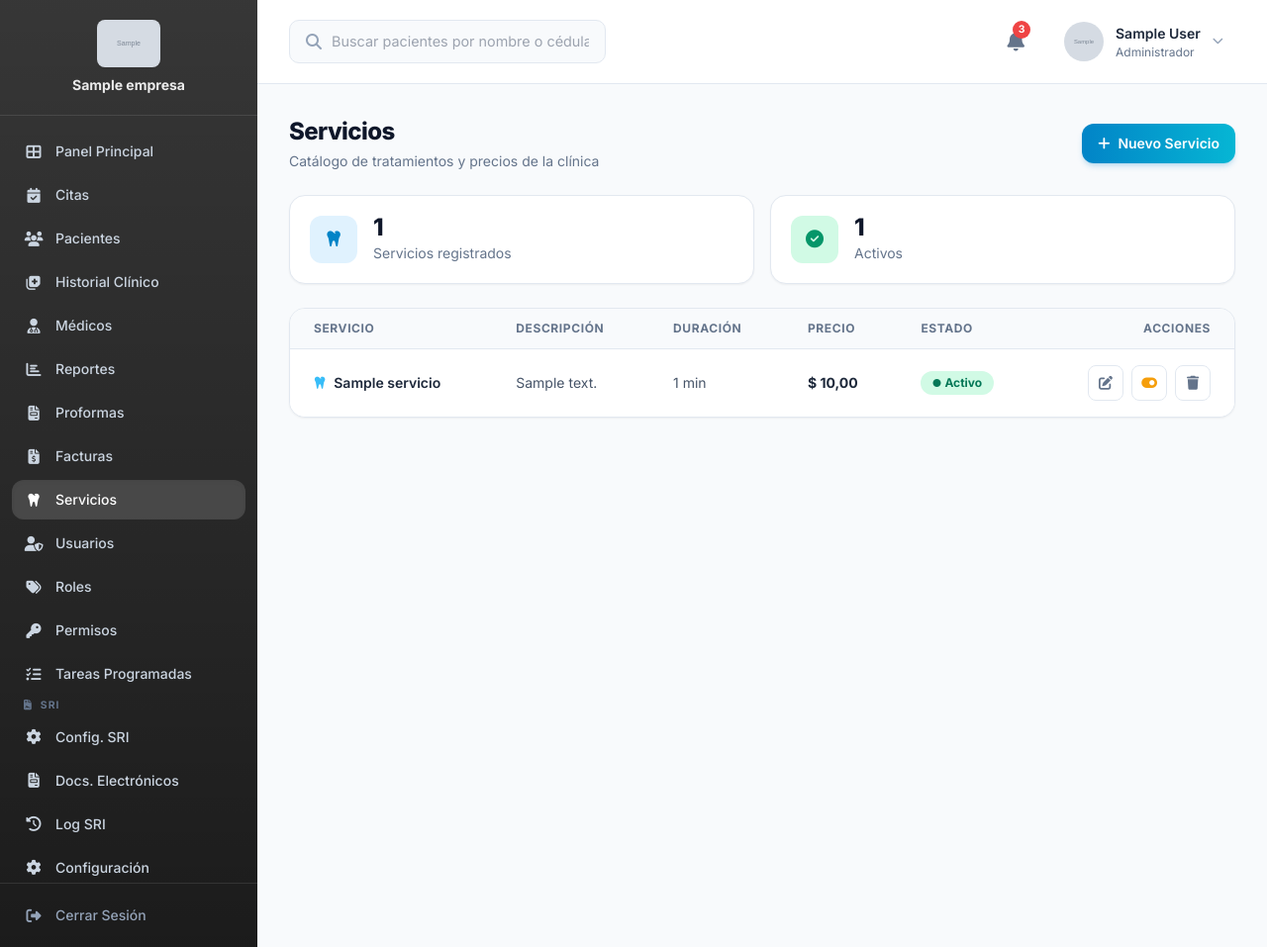
After one commit to jurdin32/OdontoSmart, a Django app: page /facturacion/servicios/ in a window 1280 px wide. The commit adds this page. Shown: the whole page at 99% size. Run offline with Django 5.2, Linux system fonts and the light colour scheme; a user stored in the database is signed in; tables that the repository leaves empty hold one stand-in row (values such as "Sample post"); grey boxes marked "Sample" are stand-in pictures; some libraries are stand-ins or nearby versions.

Commit message:
Servicios: catalogo CRUD (modelo, permisos, vistas, plantillas Tailwind y menu)

```diff
--- a/core/management/commands/seed_permisos.py
+++ b/core/management/commands/seed_permisos.py
@@ -80,6 +80,12 @@ PERMISOS = [
     ('Configuración SRI', 'sri_config', 'SRI'),
     ('Emitir comprobantes electrónicos', 'sri_emitir', 'SRI'),
     ('Consultar autorizaciones SRI', 'sri_consultar', 'SRI'),
+
+    # ====== SERVICIOS ======
+    ('Ver servicios', 'ver_servicios', 'SERVICIOS'),
+    ('Crear servicios', 'crear_servicios', 'SERVICIOS'),
+    ('Editar servicios', 'editar_servicios', 'SERVICIOS'),
+    ('Eliminar servicios', 'eliminar_servicios', 'SERVICIOS'),
 ]
 
 
--- a/core/models.py
+++ b/core/models.py
@@ -102,6 +102,7 @@ class Permiso(models.Model):
         ('TAREAS', 'Tareas Programadas'),
         ('FACTURACION', 'Facturación'),
         ('SRI', 'SRI'),
+        ('SERVICIOS', 'Servicios'),
     ]
 
     nombre = models.CharField(max_length=100, verbose_name='Nombre del permiso')
--- a/facturacion/forms.py
+++ b/facturacion/forms.py
@@ -1,5 +1,5 @@
 from django import forms
-from .models import Proforma, Factura
+from .models import Proforma, Factura, Servicio
 from pacientes.models import Paciente
 from medicos.models import Medico
 from datetime import date, timedelta
@@ -10,6 +10,41 @@ INPUT_CLASSES = (
     'text-sm text-slate-800 shadow-sm outline-none transition placeholder:text-slate-400 '
     'focus:border-sky-500 focus:ring-2 focus:ring-sky-100'
 )
+
+
+class ServicioForm(forms.ModelForm):
+    """Formulario para crear/editar servicios del catálogo."""
+
+    class Meta:
+        model = Servicio
+        fields = ['nombre', 'descripcion', 'precio', 'duracion_minutos', 'activo']
+        widgets = {
+            'nombre': forms.TextInput(attrs={
+                'class': INPUT_CLASSES, 'placeholder': 'Ej: Limpieza dental'
+            }),
+            'descripcion': forms.Textarea(attrs={
+                'class': INPUT_CLASSES,
+                'placeholder': 'Descripción del servicio (opcional)',
+                'rows': 3
+            }),
+            'precio': forms.NumberInput(attrs={
+                'class': INPUT_CLASSES, 'step': '0.01', 'min': '0',
+                'placeholder': '0.00'
+            }),
+            'duracion_minutos': forms.NumberInput(attrs={
+                'class': INPUT_CLASSES, 'min': '1', 'placeholder': '30'
+            }),
+            'activo': forms.CheckboxInput(attrs={
+                'class': 'h-4 w-4 rounded border-slate-300 accent-sky-600'
+            }),
+        }
+        labels = {
+            'nombre': 'Nombre del servicio',
+            'descripcion': 'Descripción',
+            'precio': 'Precio',
+            'duracion_minutos': 'Duración (minutos)',
+            'activo': 'Servicio activo',
+        }
 
 
 class ProformaForm(forms.ModelForm):
--- a/facturacion/urls.py
+++ b/facturacion/urls.py
@@ -19,4 +19,10 @@ urlpatterns = [
     # Print
     path('proformas/<int:proforma_id>/imprimir/', views.imprimir_proforma, name='imprimir_proforma'),
     path('facturas/<int:factura_id>/imprimir/', views.imprimir_factura, name='imprimir_factura'),
+    # Servicios (catálogo)
+    path('servicios/', views.lista_servicios, name='lista_servicios'),
+    path('servicios/registrar/', views.crear_servicio, name='crear_servicio'),
+    path('servicios/<int:servicio_id>/editar/', views.editar_servicio, name='editar_servicio'),
+    path('servicios/<int:servicio_id>/toggle/', views.toggle_servicio, name='toggle_servicio'),
+    path('servicios/<int:servicio_id>/eliminar/', views.eliminar_servicio, name='eliminar_servicio'),
 ]
--- a/facturacion/views.py
+++ b/facturacion/views.py
@@ -6,9 +6,10 @@ from django.shortcuts import render, redirect, get_object_or_404
 from django.contrib.auth.decorators import login_required
 from django.contrib import messages
 from django.db.models import Q
+from django.core.paginator import Paginator
 
-from .models import Proforma, Factura, generar_numero
-from .forms import ProformaForm, FacturaForm
+from .models import Proforma, Factura, Servicio, generar_numero
+from .forms import ProformaForm, FacturaForm, ServicioForm
 from pacientes.models import Paciente
 from medicos.models import Medico
 from usuarios.models import ActivityLog
@@ -532,3 +533,137 @@ def imprimir_factura(request, factura_id):
         'factura': factura,
     }
     return render(request, 'facturacion/factura_print.html', context)
+
+
+# ===========================================================================
+#  SERVICIOS (Catálogo de tratamientos)
+# ===========================================================================
+
+@login_required
+@permiso_requerido('ver_servicios')
+def lista_servicios(request):
+    """Lista los servicios del catálogo de la empresa actual."""
+    q = request.GET.get('q', '').strip()
+    empresa = _get_empresa(request)
+    if not empresa:
+        messages.error(request, 'No se encontró la empresa.')
+        return redirect('dashboard')
+
+    servicios = Servicio.objects.filter(empresa=empresa)
+    if q:
+        servicios = servicios.filter(
+            Q(nombre__icontains=q) | Q(descripcion__icontains=q)
+        )
+    servicios = servicios.order_by('-activo', 'nombre')
+
+    paginator = Paginator(servicios, 12)
+    page = request.GET.get('page', 1)
+    servicios_page = paginator.get_page(page)
+
+    context = {
+        'title': 'Servicios',
+        'servicios': servicios_page,
+        'query': q,
+        'total': Servicio.objects.filter(empresa=empresa).count(),
+        'total_activos': Servicio.objects.filter(empresa=empresa, activo=True).count(),
+        'active': 'servicios',
+    }
+    return render(request, 'facturacion/servicios_lista.html', context)
+
+
+@login_required
+@permiso_requerido('crear_servicios')
+def crear_servicio(request):
+    """Crea un nuevo servicio en el catálogo de la empresa."""
+    empresa = _get_empresa(request)
+    if not empresa:
+        messages.error(request, 'No se encontró la empresa.')
+        return redirect('dashboard')
+
+    if request.method == 'POST':
+        form = ServicioForm(request.POST)
+        if form.is_valid():
+            servicio = form.save(commit=False)
+            servicio.empresa = empresa
+            servicio.save()
+            ActivityLog.objects.create(
+                empresa=empresa, usuario=request.user, accion='CREAR',
+                modelo='Servicio', objeto_id=servicio.id,
+                descripcion=f'Servicio creado: {servicio.nombre}'
+            )
+            messages.success(request, f'Servicio "{servicio.nombre}" creado exitosamente.')
+            return redirect('lista_servicios')
+        messages.error(request, 'Corrige los errores del formulario.')
+    else:
+        form = ServicioForm()
+
+    return render(request, 'facturacion/servicio_form.html', {
+        'title': 'Nuevo Servicio',
+        'form': form,
+        'active': 'servicios',
+    })
+
+
+@login_required
+@permiso_requerido('editar_servicios')
+def editar_servicio(request, servicio_id):
+    """Edita un servicio existente del catálogo."""
+    empresa = _get_empresa(request)
+    if not empresa:
+        messages.error(request, 'No se encontró la empresa.')
+        return redirect('dashboard')
+    servicio = get_object_or_404(Servicio, id=servicio_id, empresa=empresa)
+
+    if request.method == 'POST':
+        form = ServicioForm(request.POST, instance=servicio)
+        if form.is_valid():
+            servicio = form.save()
+            ActivityLog.objects.create(
+                empresa=empresa, usuario=request.user, accion='EDITAR',
+                modelo='Servicio', objeto_id=servicio.id,
+                descripcion=f'Servicio editado: {servicio.nombre}'
+            )
+            messages.success(request, f'Servicio "{servicio.nombre}" actualizado.')
+            return redirect('lista_servicios')
+        messages.error(request, 'Corrige los errores del formulario.')
+    else:
+        form = ServicioForm(instance=servicio)
+
+    return render(request, 'facturacion/servicio_form.html', {
+        'title': f'Editar {servicio.nombre}',
+        'form': form,
+        'servicio': servicio,
+        'active': 'servicios',
+    })
+
+
+@login_required
+@permiso_requerido('editar_servicios')
+def toggle_servicio(request, servicio_id):
+    """Activa o desactiva un servicio (POST)."""
+    empresa = _get_empresa(request)
+    servicio = get_object_or_404(Servicio, id=servicio_id, empresa=empresa)
+    if request.method == 'POST':
+        servicio.activo = not servicio.activo
+        servicio.save()
+        estado = 'activado' if servicio.activo else 'desactivado'
+        messages.success(request, f'Servicio "{servicio.nombre}" {estado}.')
+    return redirect('lista_servicios')
+
+
+@login_required
+@permiso_requerido('eliminar_servicios')
+def eliminar_servicio(request, servicio_id):
+    """Elimina un servicio del catálogo (POST)."""
+    empresa = _get_empresa(request)
+    servicio = get_object_or_404(Servicio, id=servicio_id, empresa=empresa)
+    if request.method == 'POST':
+        nombre = servicio.nombre
+        servicio.delete()
+        ActivityLog.objects.create(
+            empresa=empresa, usuario=request.user, accion='ELIMINAR',
+            modelo='Servicio',
+            descripcion=f'Servicio eliminado: {nombre}'
+        )
+        messages.success(request, f'Servicio "{nombre}" eliminado.')
+    return redirect('lista_servicios')
--- a/templates/componentes/sidebar.html
+++ b/templates/componentes/sidebar.html
@@ -11,6 +11,7 @@
 {% tiene_permiso 'ver_configuracion' as puede_ver_configuracion %}
 {% tiene_permiso 'sri_config' as puede_sri_config %}
 {% tiene_permiso 'sri_consultar' as puede_sri_consultar %}
+{% tiene_permiso 'ver_servicios' as puede_ver_servicios %}
 {% es_admin as es_admin_user %}
 <aside class="sidebar">
     <div class="flex flex-col items-center gap-2 border-b border-white/10 px-5 py-5">
@@ -97,6 +98,15 @@
         </a>
         {% endif %}
 
+        {% if puede_ver_servicios %}
+        <a href="{% url 'lista_servicios' %}"
+           class="flex items-center gap-3 rounded-xl px-3 py-2.5 text-sm font-medium transition
+                  {% if active == 'servicios' %}bg-white/15 text-white shadow-inner{% else %}text-slate-300 hover:bg-white/5 hover:text-white{% endif %}">
+            <i class="fas fa-tooth w-5 text-center text-[15px]"></i>
+            <span>Servicios</span>
+        </a>
+        {% endif %}
+
         {% if puede_ver_usuarios %}
         <a href="{% url 'lista_usuarios' %}"
            class="flex items-center gap-3 rounded-xl px-3 py-2.5 text-sm font-medium transition
--- /dev/null
+++ b/templates/facturacion/servicios_lista.html
@@ -0,0 +1,235 @@
+{% extends 'base.html' %}
+{% load static %}
+
+{% block content %}
+<div class="dashboard">
+    {% include 'componentes/sidebar.html' with active='servicios' %}
+
+    <main class="main-content">
+        {% include 'componentes/topbar.html' %}
+
+        <div class="dashboard-content p-6 lg:p-8">
+            <!-- Encabezado -->
+            <div class="mb-6 flex flex-col gap-4 sm:flex-row sm:items-center sm:justify-between">
+                <div>
+                    <h1 class="text-2xl font-extrabold tracking-tight text-slate-900">Servicios</h1>
+                    <p class="mt-1 text-sm text-slate-500">Catálogo de tratamientos y precios de la clínica</p>
+                </div>
+                <a href="{% url 'crear_servicio' %}"
+                   class="inline-flex items-center justify-center gap-2 self-start rounded-xl bg-gradient-to-r from-sky-600 to-cyan-500 px-4 py-2.5 text-sm font-semibold text-white shadow-md shadow-sky-600/20 transition hover:from-sky-700 hover:to-cyan-600 sm:self-auto">
+                    <i class="fas fa-plus"></i> Nuevo Servicio
+                </a>
+            </div>
+
+            <!-- Resumen -->
+            <div class="mb-6 grid grid-cols-1 gap-4 sm:grid-cols-2">
+                <div class="flex items-center gap-4 rounded-2xl border border-slate-200 bg-white p-5 shadow-sm">
+                    <div class="flex h-12 w-12 shrink-0 items-center justify-center rounded-xl bg-sky-100 text-lg text-sky-600">
+                        <i class="fas fa-tooth"></i>
+                    </div>
+                    <div>
+                        <div class="text-2xl font-extrabold leading-none text-slate-900">{{ total }}</div>
+                        <div class="mt-1 text-sm text-slate-500">Servicios registrados</div>
+                    </div>
+                </div>
+                <div class="flex items-center gap-4 rounded-2xl border border-slate-200 bg-white p-5 shadow-sm">
+                    <div class="flex h-12 w-12 shrink-0 items-center justify-center rounded-xl bg-emerald-100 text-lg text-emerald-600">
+                        <i class="fas fa-check-circle"></i>
+                    </div>
+                    <div>
+                        <div class="text-2xl font-extrabold leading-none text-slate-900">{{ total_activos }}</div>
+                        <div class="mt-1 text-sm text-slate-500">Activos</div>
+                    </div>
+                </div>
+            </div>
+
+            {% if query %}
+            <div class="mb-4 flex flex-wrap items-center gap-2 rounded-xl border border-sky-200 bg-sky-50 px-4 py-3 text-sm text-sky-800">
+                <i class="fas fa-search"></i>
+                <span>Resultados para "<strong>{{ query }}</strong>" — <span class="font-semibold">{{ servicios|length }} servicio{{ servicios|length|pluralize:'s' }}</span></span>
+                <a href="{% url 'lista_servicios' %}" class="ml-auto font-semibold text-sky-700 transition hover:text-sky-900">
+                    <i class="fas fa-times"></i> Limpiar
+                </a>
+            </div>
+            {% endif %}
+
+            {% if servicios %}
+            <!-- Tabla escritorio -->
+            <div class="hidden overflow-hidden rounded-2xl border border-slate-200 bg-white shadow-sm md:block">
+                <table class="min-w-full divide-y divide-slate-200 text-left text-sm">
+                    <thead class="bg-slate-50">
+                        <tr>
+                            <th class="px-6 py-3 text-xs font-bold uppercase tracking-wider text-slate-500">Servicio</th>
+                            <th class="px-6 py-3 text-xs font-bold uppercase tracking-wider text-slate-500">Descripción</th>
+                            <th class="px-6 py-3 text-xs font-bold uppercase tracking-wider text-slate-500">Duración</th>
+                            <th class="px-6 py-3 text-xs font-bold uppercase tracking-wider text-slate-500">Precio</th>
+                            <th class="px-6 py-3 text-xs font-bold uppercase tracking-wider text-slate-500">Estado</th>
+                            <th class="px-6 py-3 text-right text-xs font-bold uppercase tracking-wider text-slate-500">Acciones</th>
+                        </tr>
+                    </thead>
+                    <tbody class="divide-y divide-slate-100 bg-white">
+                        {% for s in servicios %}
+                        <tr class="servicio-fila transition hover:bg-slate-50">
+                            <td class="whitespace-nowrap px-6 py-4 font-semibold text-slate-800">
+                                <i class="fas fa-tooth mr-2 text-sky-400"></i>{{ s.nombre }}
+                            </td>
+                            <td class="max-w-[280px] truncate px-6 py-4 text-slate-600" title="{{ s.descripcion }}">{{ s.descripcion|default:"—" }}</td>
+                            <td class="whitespace-nowrap px-6 py-4 text-slate-600">{{ s.duracion_minutos }} min</td>
+                            <td class="whitespace-nowrap px-6 py-4 font-bold text-slate-800">$ {{ s.precio|floatformat:2 }}</td>
+                            <td class="whitespace-nowrap px-6 py-4">
+                                {% if s.activo %}
+                                <span class="inline-flex items-center gap-1 rounded-full bg-emerald-100 px-3 py-1 text-xs font-bold text-emerald-700"><i class="fas fa-circle text-[0.5rem]"></i> Activo</span>
+                                {% else %}
+                                <span class="inline-flex items-center gap-1 rounded-full bg-slate-200 px-3 py-1 text-xs font-bold text-slate-600"><i class="fas fa-circle text-[0.5rem]"></i> Inactivo</span>
+                                {% endif %}
+                            </td>
+                            <td class="whitespace-nowrap px-6 py-4">
+                                <div class="flex items-center justify-end gap-2">
+                                    <a href="{% url 'editar_servicio' s.id %}" title="Editar"
+                                       class="inline-flex h-9 w-9 items-center justify-center rounded-lg border border-slate-200 bg-white text-slate-500 transition hover:border-slate-400 hover:bg-slate-100 hover:text-slate-700">
+                                        <i class="fas fa-edit"></i>
+                                    </a>
+                                    <form method="POST" action="{% url 'toggle_servicio' s.id %}" class="inline">
+                                        {% csrf_token %}
+                                        <button type="submit" title="{% if s.activo %}Desactivar{% else %}Activar{% endif %}"
+                                                class="inline-flex h-9 w-9 items-center justify-center rounded-lg border border-slate-200 bg-white transition {% if s.activo %}text-amber-500 hover:border-amber-300 hover:bg-amber-50{% else %}text-emerald-500 hover:border-emerald-300 hover:bg-emerald-50{% endif %}">
+                                            <i class="fas {% if s.activo %}fa-toggle-on{% else %}fa-toggle-off{% endif %}"></i>
+                                        </button>
+                                    </form>
+                                    <button type="button" class="btn-delete inline-flex h-9 w-9 items-center justify-center rounded-lg border border-slate-200 bg-white text-slate-500 transition hover:border-red-300 hover:bg-red-50 hover:text-red-600"
+                                            title="Eliminar"
+                                            data-id="{{ s.id }}"
+                                            data-nombre="{{ s.nombre }}">
+                                        <i class="fas fa-trash"></i>
+                                    </button>
+                                </div>
+                            </td>
+                        </tr>
+                        {% endfor %}
+                    </tbody>
+                </table>
+            </div>
+
+            <!-- Tarjetas móvil -->
+            <div class="grid gap-4 md:hidden">
+                {% for s in servicios %}
+                <div class="servicio-card rounded-2xl border border-slate-200 bg-white p-4 shadow-sm"
+                     data-search="{{ s.nombre|lower }} {{ s.descripcion|lower }}">
+                    <div class="flex items-start justify-between gap-3">
+                        <div class="min-w-0">
+                            <h3 class="truncate font-bold text-slate-800"><i class="fas fa-tooth mr-1 text-sky-400"></i>{{ s.nombre }}</h3>
+                            <p class="mt-1 truncate text-xs text-slate-500">{{ s.descripcion|default:"Sin descripción" }}</p>
+                        </div>
+                        {% if s.activo %}
+                        <span class="shrink-0 rounded-full bg-emerald-100 px-2.5 py-1 text-[0.65rem] font-bold text-emerald-700">Activo</span>
+                        {% else %}
+                        <span class="shrink-0 rounded-full bg-slate-200 px-2.5 py-1 text-[0.65rem] font-bold text-slate-600">Inactivo</span>
+                        {% endif %}
+                    </div>
+                    <div class="mt-3 flex items-center justify-between border-t border-slate-100 pt-3 text-sm">
+                        <span class="text-slate-500"><i class="fas fa-clock mr-1 text-slate-400"></i>{{ s.duracion_minutos }} min</span>
+                        <span class="font-bold text-slate-800">$ {{ s.precio|floatformat:2 }}</span>
+                    </div>
+                    <div class="mt-4 flex gap-2">
+                        <a href="{% url 'editar_servicio' s.id %}"
+                           class="inline-flex flex-1 items-center justify-center gap-2 rounded-lg border border-slate-300 px-3 py-2 text-sm font-semibold text-slate-600 transition hover:border-sky-400 hover:bg-sky-50 hover:text-sky-700">
+                            <i class="fas fa-edit"></i> Editar
+                        </a>
+                        <form method="POST" action="{% url 'toggle_servicio' s.id %}" class="flex-1">
+                            {% csrf_token %}
+                            <button type="submit"
+                                    class="inline-flex w-full items-center justify-center gap-2 rounded-lg border border-slate-300 px-3 py-2 text-sm font-semibold text-slate-600 transition hover:border-slate-400 hover:bg-slate-100">
+                                <i class="fas {% if s.activo %}fa-toggle-on{% else %}fa-toggle-off{% endif %}"></i>
+                                {% if s.activo %}Desactivar{% else %}Activar{% endif %}
+                            </button>
+                        </form>
+                    </div>
+                </div>
+                {% endfor %}
+            </div>
+
+            {% include 'componentes/pagination.html' with page_obj=servicios %}
+            {% else %}
+            <div class="flex flex-col items-center justify-center rounded-2xl border border-dashed border-slate-300 bg-white py-16 text-center">
+                <i class="fas fa-tooth mb-4 text-5xl text-slate-300"></i>
+                <h3 class="text-lg font-bold text-slate-700">No hay servicios registrados</h3>
+                <p class="mt-1 text-sm text-slate-500">Crea tu primer servicio o tratamiento</p>
+                <a href="{% url 'crear_servicio' %}"
+                   class="mt-5 inline-flex items-center gap-2 rounded-xl bg-gradient-to-r from-sky-600 to-cyan-500 px-4 py-2.5 text-sm font-semibold text-white shadow-md shadow-sky-600/20 transition hover:from-sky-700 hover:to-cyan-600">
+                    <i class="fas fa-plus"></i> Nuevo Servicio
+                </a>
+            </div>
+            {% endif %}
+        </div>
+
+        <!-- Modal Eliminar Servicio -->
+        <div id="deleteModal" class="fixed inset-0 z-[100] hidden items-center justify-center bg-slate-900/50 p-4 backdrop-blur-sm">
+            <div class="w-full max-w-md rounded-2xl bg-white p-6 shadow-2xl">
+                <div class="mb-4 flex h-14 w-14 items-center justify-center rounded-full bg-red-100 text-2xl text-red-600">
+                    <i class="fas fa-exclamation-triangle"></i>
+                </div>
+                <h2 class="text-xl font-extrabold text-slate-900">¿Eliminar servicio?</h2>
+                <p class="mt-2 text-sm text-slate-500">
+                    Estás a punto de eliminar <strong id="modalServicioNombre" class="text-slate-800"></strong>.
+                    Esta acción no se puede deshacer.
+                </p>
+                <form method="POST" id="deleteForm" class="mt-6 flex justify-end gap-3">
+                    {% csrf_token %}
+                    <button type="button" id="cancelDelete"
+                            class="inline-flex items-center gap-2 rounded-xl border border-slate-300 bg-white px-4 py-2.5 text-sm font-semibold text-slate-600 transition hover:border-slate-400 hover:bg-slate-50">
+                        <i class="fas fa-times"></i> Cancelar
+                    </button>
+                    <button type="submit"
+                            class="inline-flex items-center gap-2 rounded-xl bg-red-600 px-4 py-2.5 text-sm font-bold text-white shadow-md shadow-red-600/20 transition hover:bg-red-700">
+                        <i class="fas fa-trash"></i> Sí, Eliminar
+                    </button>
+                </form>
+            </div>
+        </div>
+    </main>
+</div>
+
+<script>
+    // Buscador en la página
+    const buscadorServicios = document.getElementById('globalSearch');
+    if (buscadorServicios) {
+        buscadorServicios.addEventListener('input', function() {
+            const q = this.value.toLowerCase();
+            document.querySelectorAll('.servicio-fila').forEach(row => {
+                row.style.display = row.textContent.toLowerCase().includes(q) ? '' : 'none';
+            });
+            document.querySelectorAll('.servicio-card').forEach(card => {
+                const txt = card.dataset.search || card.textContent.toLowerCase();
+                card.style.display = txt.includes(q) ? '' : 'none';
+            });
+        });
+    }
+
+    // Modal eliminar
+    const deleteModal = document.getElementById('deleteModal');
+    const deleteForm = document.getElementById('deleteForm');
+    const cancelDelete = document.getElementById('cancelDelete');
+
+    function closeDeleteModal() {
+        deleteModal.classList.add('hidden');
+        document.body.style.overflow = '';
+    }
+
+    document.querySelectorAll('.btn-delete').forEach(btn => {
+        btn.addEventListener('click', function() {
+            deleteForm.action = '/facturacion/servicios/' + this.dataset.id + '/eliminar/';
+            document.getElementById('modalServicioNombre').textContent = this.dataset.nombre;
+            deleteModal.classList.remove('hidden');
+            document.body.style.overflow = 'hidden';
+        });
+    });
+
+    cancelDelete?.addEventListener('click', closeDeleteModal);
+    deleteModal?.addEventListener('click', function(e) {
+        if (e.target === this) closeDeleteModal();
+    });
+    document.addEventListener('keydown', function(e) {
+        if (e.key === 'Escape') closeDeleteModal();
+    });
+</script>
+{% endblock %}
```
Also changed, not shown: facturacion/models.py (+38 -0 lines), facturacion/tests.py (+50 -1 lines), templates/facturacion/servicio_form.html (added, +94 -0 lines), core/migrations/0005_alter_permiso_modulo.py (added), facturacion/migrations/0002_servicio.py (added).
